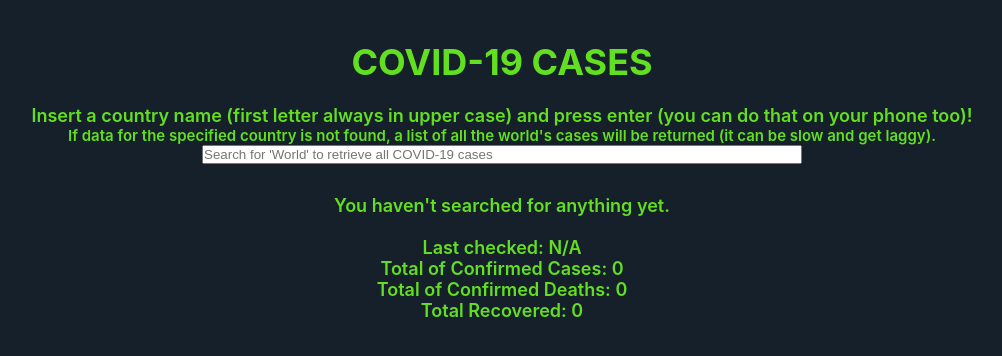
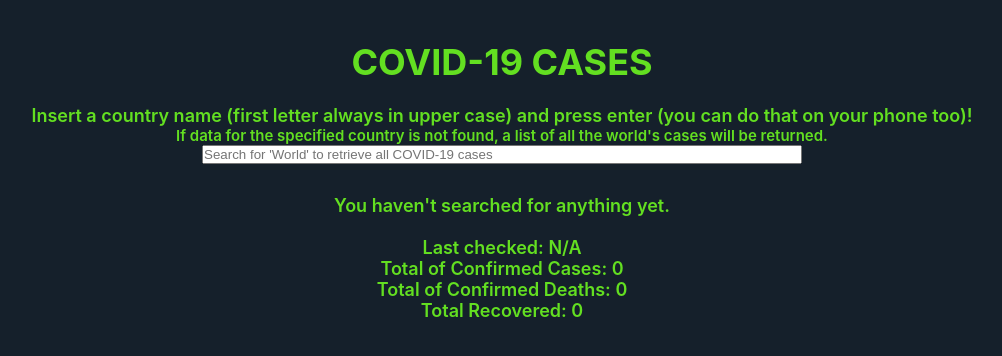
Before and after one commit to JustAn0therDev/COVID19-TRACKER, a React (Create React App) app: page / in a window 1280 px wide. Shown: the top 356 px of the page, without its empty margins (138-1140 px from the left). Built offline with nearby package versions, Linux system fonts and the light colour scheme.

Commit message:
Since the await on the SumOfTotalCases function fixed the calculations on the main thread, the laggy disclaimer has been removed.

```diff
--- a/src/MainComponent/Main.js
+++ b/src/MainComponent/Main.js
@@ -24,7 +24,7 @@ export default function Main() {
                     Insert a country name (first letter always in upper case) and press enter (you can do that on your phone too)!
                 </label>
                 <small>
-                    If data for the specified country is not found, a list of all the world's cases will be returned (it can be slow and get laggy).
+                    If data for the specified country is not found, a list of all the world's cases will be returned.
                 </small>
                 <input
                 id="input-search"
```
